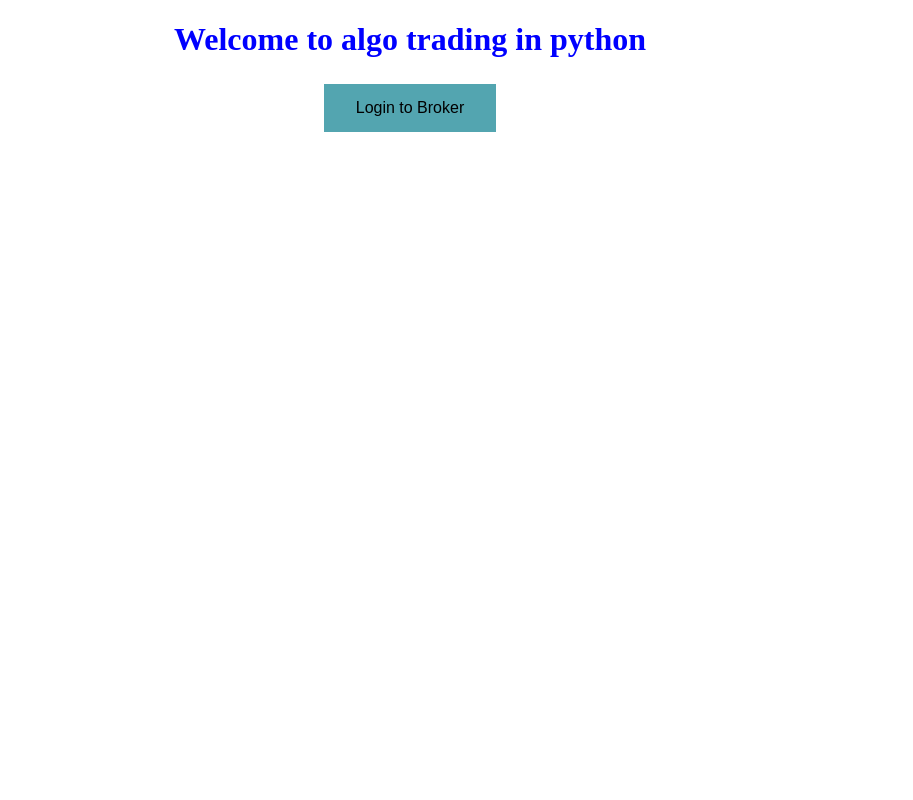
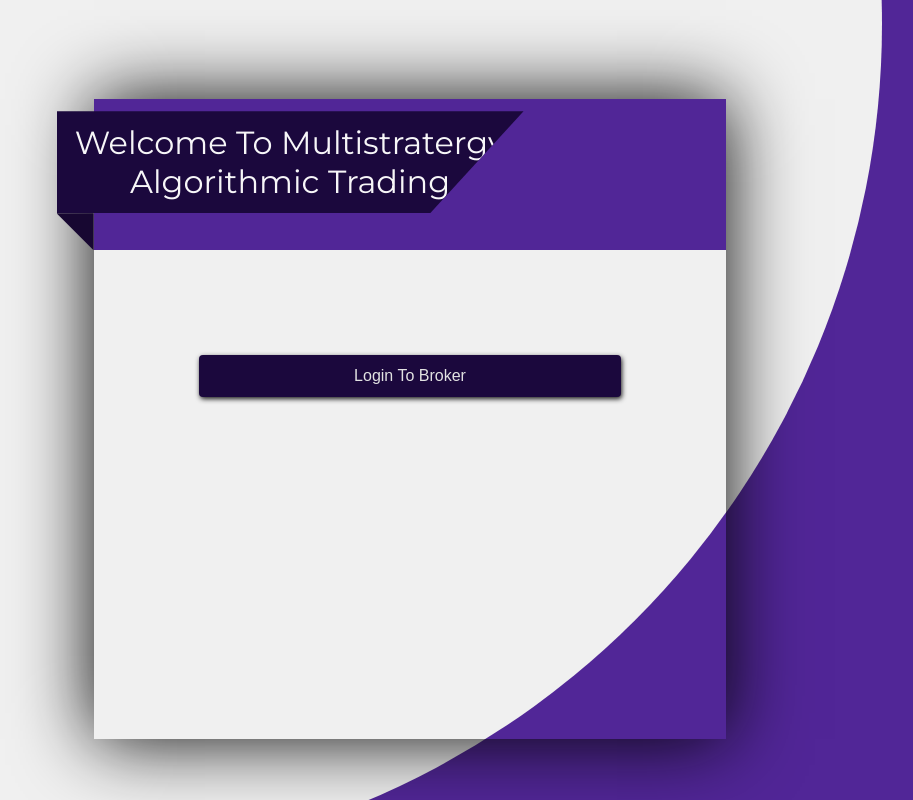
Before and after one commit to akshaymittur/AlgoTrader, a Flask app: page / in a window 1280 px wide. Shown: the whole page, without its empty margins (230-1143 px from the left). Run offline with Flask 2, Linux system fonts and the light colour scheme; parts of the project's set-up code (start-up, migrations or seed data) failed here and were passed over.

Commit message:
css added

```diff
--- a/config/server.json
+++ b/config/server.json
@@ -2,6 +2,6 @@
   "port": 8080,
   "enableSSL": false,
   "sslPort": 8443,
-  "deployDir": "D:/Coding/AlgoTrader",
-  "logFileDir": "D:/Coding/AlgoTrader/logs"
+  "deployDir": "/Users/kenishr/Desktop/AlgoTrader",
+  "logFileDir": "/Users/kenishr/Desktop/AlgoTrader/logs"
 }
--- a/requirements.txt
+++ b/requirements.txt
@@ -22,12 +22,12 @@ pyasn1-modules==0.2.8
 pycparser==2.20
 pyOpenSSL==21.0.0
 python-dateutil==2.8.2
-pywin32==302
+pywin32==302;platform_system == "Windows"
 requests==2.26.0
 service-identity==21.1.0
 six==1.16.0
 Twisted==21.7.0
-twisted-iocpsupport==1.0.2
+twisted-iocpsupport==1.0.2;platform_system == "Windows"
 txaio==21.2.1
 typing-extensions==3.10.0.2
 urllib3==1.26.7
--- /dev/null
+++ b/src/static/styles/main.css
@@ -0,0 +1,155 @@
+@import url('https://fonts.googleapis.com/css?family=Montserrat');
+
+html, body{
+    height: 100vh;
+    margin: 0;
+}
+
+
+body{
+    background: #512697;
+    font-family: Montserrat;
+    color:#fffffff6;
+}
+.button {
+    background-color: #53a5b0;
+    border: none;
+    padding: 15px 32px;
+    text-align: center;
+    text-decoration: none;
+    display: inline-block;
+    font-size: 16px;
+    margin: 4px 2px;
+    cursor: pointer;
+  }
+  .center {
+    text-align: center;
+  }
+
+
+#bg{
+    clip-path: circle(79% at 21% 3%);
+    background: #f0f0f0;
+    height: 100%;
+    width: 100%;
+    position: absolute;
+    margin: 0;
+    z-index: -1;
+
+}
+
+
+.page-container{
+    height: 100vh;
+    display: flex;
+    flex-direction: row;
+    align-items: center;
+    justify-content: center;
+}
+
+.login-container{
+    margin-top: 3%;
+    height: 80%;
+    width:49.44%;
+    box-shadow: 0px 0px 73px #050505;
+
+}
+
+.form-header{
+
+    width: 100%;
+    background: #512697;
+    display: block;
+    padding-top: 12px;
+
+
+
+}
+
+.login-txt{
+    font-size: 24pt;
+    background: #1b083d;
+    padding: 12px;
+    margin-left: -37px;
+    width: 70%;
+    text-align: center;
+    clip-path: polygon(0 0,100% 0,80% 100%, 0% 100%)
+}
+
+.dark-side{
+    width: 37px;
+    height: 37px;
+    /* margin-top: -41px; */
+    margin-left: -37px;
+    background-color: #170731;
+    -webkit-clip-path: polygon(100% 0, 0 0, 100% 100%);
+    clip-path: polygon(100% 0, 0 0, 100% 100%)
+}
+
+
+.form-body{
+    padding: 15%;
+    display: flex;
+    flex-direction: column;
+}
+
+
+.form-body > input{
+    margin: 10px;
+}
+
+input[type="text"],input[type="password"]{
+    padding: 9px;
+    border: none;
+    /* border-radius: 4px; */
+    border:none;
+    background: transparent;
+   box-shadow: 0 0 2px #1b083d;
+ font-family: inherit;
+   border-radius:4px;
+}
+
+input[type="text"]:focus,input[type="password"]:focus{
+    outline: #673AB7;
+    box-shadow: 1px 0px 2px #c61951
+
+
+}
+
+
+input[type="button"]{
+  background: #1b083d;
+  color: #e2e2e2;
+  border: none;
+  border-radius: 4px;
+  font-size: 12pt;
+  padding: 12px;
+  cursor: pointer;
+  box-shadow: 1px 2px 5px #1b1b1b;
+}
+
+
+
+.forg-pwd{
+    color:#1b083d;
+    align-self: center;
+    padding: 11px;
+    font-size:9pt;
+    cursor: pointer;
+}
+
+
+
+
+
+
+@media (max-width:768px){
+    .login-container{
+
+        width:80%;
+
+    }
+    .login-txt{
+        font-size: 24pt;
+    }
+}
--- a/src/templates/index.html
+++ b/src/templates/index.html
@@ -1,42 +1,42 @@
 <!DOCTYPE html>
 <html lang="en">
-
 <head>
     <meta charset="UTF-8">
     <meta name="viewport" content="width=device-width, initial-scale=1.0">
     <meta http-equiv="X-UA-Compatible" content="ie=edge">
     <title>Algo Trading - Python</title>
-  <style>
-    .button {
-      background-color: #53a5b0;
-      border: none;
-      padding: 15px 32px;
-      text-align: center;
-      text-decoration: none;
-      display: inline-block;
-      font-size: 16px;
-      margin: 4px 2px;
-      cursor: pointer;
-    }
-    .center {
-      text-align: center;
-    }
-  </style>
+    <link rel= "stylesheet" type= "text/css" href= "{{ url_for('static',filename='styles/main.css') }}">
+
     <script>
         function loginToBroker() {
           window.location.href =  "http://localhost:8080" + "/apis/broker/login/zerodha"
         }
     </script>
+</head>
+<body>
 
-</head>
+    <div id="bg">
 
-<body>
-  <h1 style="color: blue" class="center">Welcome to algo trading in python</h1>
-  <div class="center">
-    <button class="button" onClick="loginToBroker()">
-      Login to Broker
-    </button>
+    </div>
+    <div class="page-container">
+        <div class="login-container">
+            <div class="form-header">
+
+                <div class="login-txt">
+                    Welcome To Multistratergy Algorithmic Trading
+                </div>
+                    <div class="dark-side">
+                    </div>
+            </div>
+
+
+                  <form action="">
+                    <div class="form-body">
+                     <input type="button" value="Login To Broker" onclick="loginToBroker()">
+                    </div>
+
+
+        </div>
     </div>
 </body>
-
 </html>
```
Also changed, not shown: src/templates/main.css (added, +155 -0 lines), 5 other files. Lines whose indentation alone changed are shown as unchanged.
